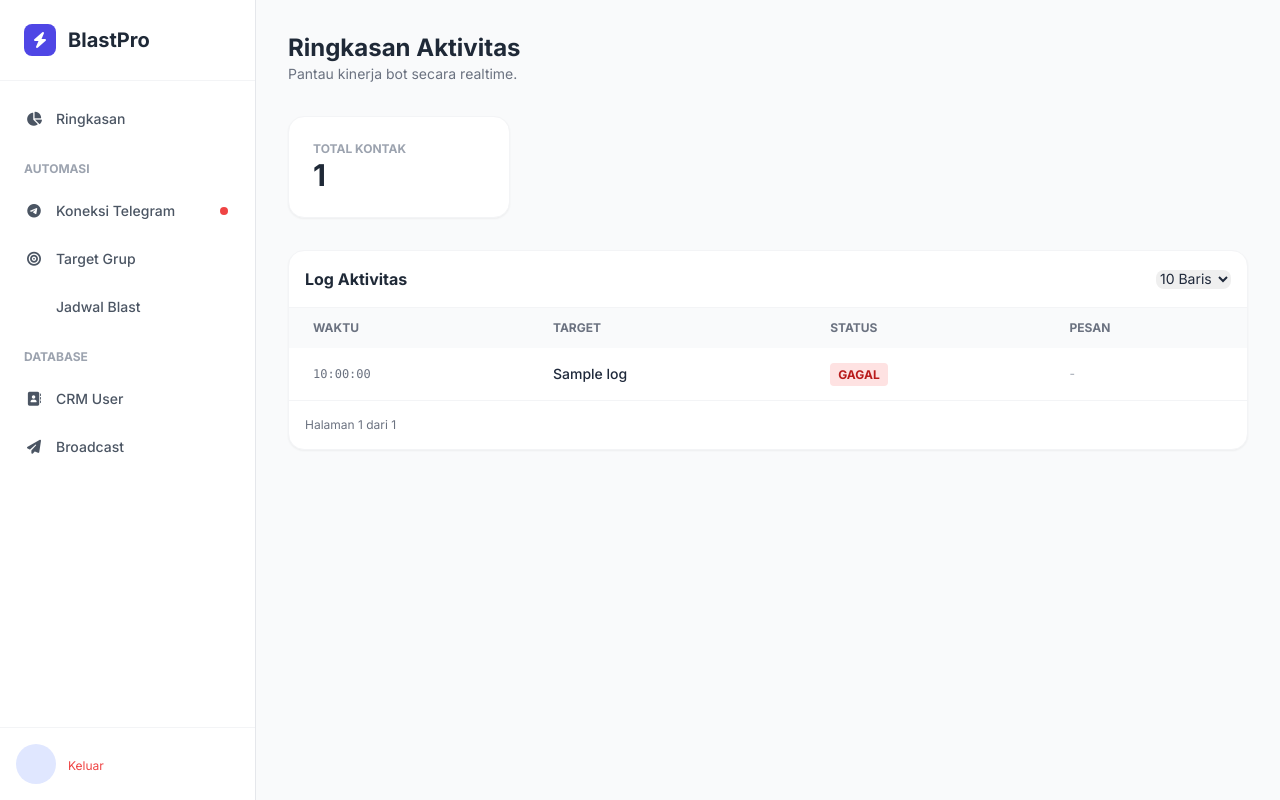
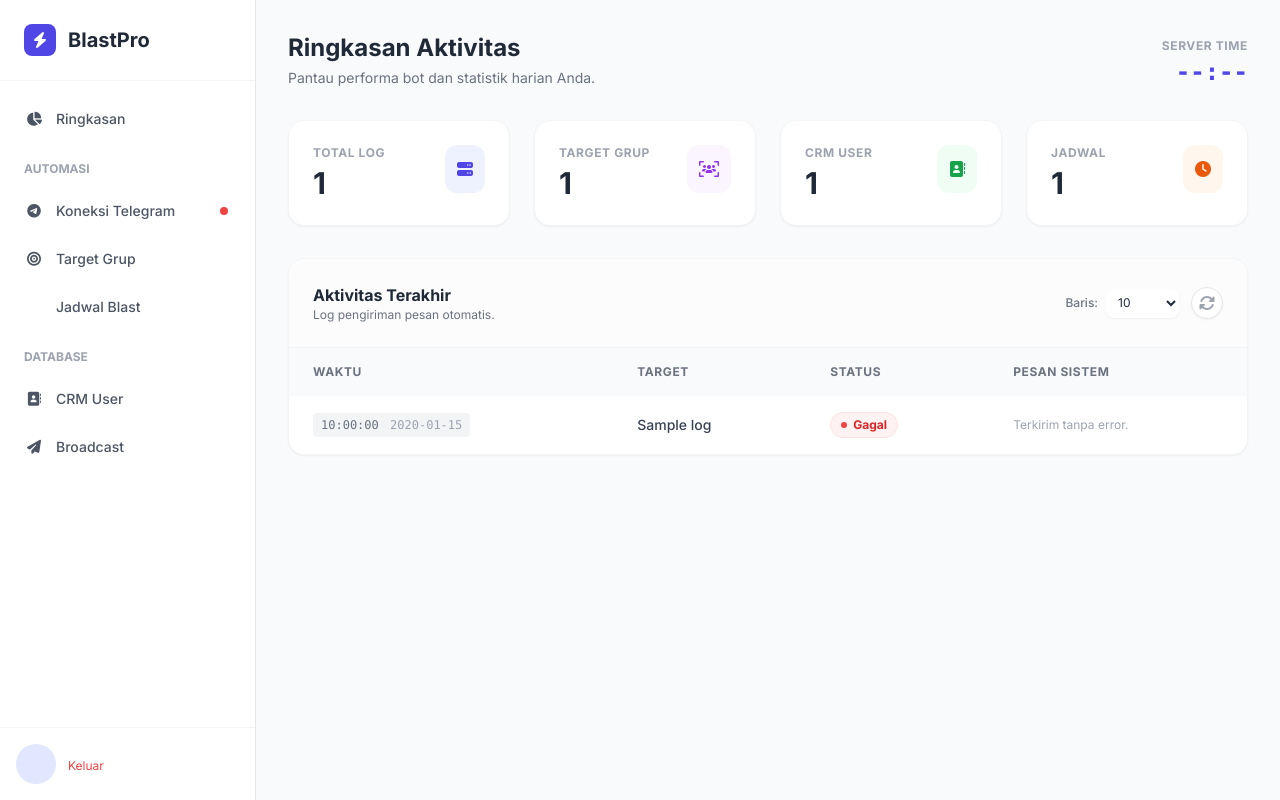
Before and after one commit to dikot0911/CrmBlastGrupAutomation, a Flask app: template templates/dashboard/index.html in a window 1280 px wide. Run offline with Flask 3, Linux system fonts and the light colour scheme; the template is opened without the code that fills it: most values are stand-ins (such as "Sample title", 1, 10 or a date in 2020); some libraries are stand-ins or nearby versions.

Commit message:
Update index.html

```diff
--- a/templates/dashboard/index.html
+++ b/templates/dashboard/index.html
@@ -2,79 +2,156 @@
 {% block title %}Ringkasan{% endblock %}
 
 {% block content %}
-<div class="mb-8">
-    <h1 class="text-2xl font-bold text-gray-800">Ringkasan Aktivitas</h1>
-    <p class="text-gray-500 text-sm">Pantau kinerja bot secara realtime.</p>
+<div class="flex justify-between items-end mb-8 animate-enter">
+    <div>
+        <h1 class="text-2xl font-bold text-gray-800">Ringkasan Aktivitas</h1>
+        <p class="text-gray-500 text-sm mt-1">Pantau performa bot dan statistik harian Anda.</p>
+    </div>
+    <div class="text-right hidden sm:block">
+        <span class="text-xs font-bold text-gray-400 uppercase tracking-wider">Server Time</span>
+        <div id="clock-widget" class="text-2xl font-mono font-bold text-indigo-600">--:--</div>
+    </div>
 </div>
 
-<!-- Stats -->
-<div class="grid grid-cols-1 md:grid-cols-4 gap-6 mb-8">
-    <!-- Stat Cards sama seperti sebelumnya... -->
-    <div class="bg-white p-6 rounded-2xl shadow-sm border border-gray-100">
-        <p class="text-xs font-bold text-gray-400 uppercase">Total Kontak</p>
-        <h3 class="text-3xl font-bold text-gray-800">{{ user_count }}</h3>
+<!-- Stats Grid -->
+<div class="grid grid-cols-1 md:grid-cols-4 gap-6 mb-8 animate-enter">
+    <!-- Stat 1 -->
+    <div class="bg-white p-6 rounded-2xl shadow-sm border border-gray-100 hover:shadow-md transition">
+        <div class="flex justify-between items-start">
+            <div>
+                <p class="text-gray-400 text-xs font-bold uppercase tracking-wider">Total Log</p>
+                <h3 class="text-3xl font-bold text-gray-800 mt-1">{{ total_logs if total_logs else logs|length }}</h3>
+            </div>
+            <div class="p-3 bg-indigo-50 text-indigo-600 rounded-xl"><i class="fa-solid fa-server"></i></div>
+        </div>
     </div>
-    <!-- ... tambahkan stat lain sesuai selera ... -->
+    <!-- Stat 2 -->
+    <div class="bg-white p-6 rounded-2xl shadow-sm border border-gray-100 hover:shadow-md transition">
+        <div class="flex justify-between items-start">
+            <div>
+                <p class="text-gray-400 text-xs font-bold uppercase tracking-wider">Target Grup</p>
+                <h3 class="text-3xl font-bold text-gray-800 mt-1">{{ targets|length }}</h3>
+            </div>
+            <div class="p-3 bg-purple-50 text-purple-600 rounded-xl"><i class="fa-solid fa-users-viewfinder"></i></div>
+        </div>
+    </div>
+    <!-- Stat 3 -->
+    <div class="bg-white p-6 rounded-2xl shadow-sm border border-gray-100 hover:shadow-md transition">
+        <div class="flex justify-between items-start">
+            <div>
+                <p class="text-gray-400 text-xs font-bold uppercase tracking-wider">CRM User</p>
+                <h3 class="text-3xl font-bold text-gray-800 mt-1">{{ user_count }}</h3>
+            </div>
+            <div class="p-3 bg-green-50 text-green-600 rounded-xl"><i class="fa-solid fa-address-book"></i></div>
+        </div>
+    </div>
+    <!-- Stat 4 -->
+    <div class="bg-white p-6 rounded-2xl shadow-sm border border-gray-100 hover:shadow-md transition">
+        <div class="flex justify-between items-start">
+            <div>
+                <p class="text-gray-400 text-xs font-bold uppercase tracking-wider">Jadwal</p>
+                <h3 class="text-3xl font-bold text-gray-800 mt-1">{{ schedules|length }}</h3>
+            </div>
+            <div class="p-3 bg-orange-50 text-orange-600 rounded-xl"><i class="fa-solid fa-clock"></i></div>
+        </div>
+    </div>
 </div>
 
-<!-- Logs Table dengan Pagination -->
-<div class="bg-white rounded-2xl shadow-sm border border-gray-100 overflow-hidden">
-    <div class="p-4 border-b border-gray-100 flex flex-col md:flex-row justify-between items-center gap-4">
-        <h3 class="font-bold text-gray-800">Log Aktivitas</h3>
+<!-- Logs Table -->
+<div class="bg-white rounded-2xl shadow-sm border border-gray-100 overflow-hidden animate-enter" style="animation-delay: 0.1s;">
+    <div class="p-6 border-b border-gray-100 flex flex-wrap justify-between items-center bg-gray-50/50 gap-4">
+        <div>
+            <h3 class="font-bold text-gray-800">Aktivitas Terakhir</h3>
+            <p class="text-xs text-gray-500">Log pengiriman pesan otomatis.</p>
+        </div>
 
-        <!-- Controls -->
-        <form class="flex items-center gap-2" method="GET">
-            <select name="per_page" onchange="this.form.submit()" class="text-sm border-gray-300 rounded-lg focus:ring-indigo-500 focus:border-indigo-500">
-                <option value="10" {% if per_page == 10 %}selected{% endif %}>10 Baris</option>
-                <option value="25" {% if per_page == 25 %}selected{% endif %}>25 Baris</option>
-                <option value="50" {% if per_page == 50 %}selected{% endif %}>50 Baris</option>
-            </select>
-        </form>
+        <div class="flex items-center gap-3">
+             <!-- Rows Per Page Selector -->
+            <form action="{{ url_for('dashboard_overview') }}" method="get" class="flex items-center gap-2">
+                <label for="per_page" class="text-xs text-gray-500 font-medium">Baris:</label>
+                <select name="per_page" id="per_page" onchange="this.form.submit()" class="text-xs border-gray-300 rounded-lg focus:ring-indigo-500 focus:border-indigo-500 py-1.5 pl-2 pr-6 bg-white shadow-sm">
+                    <option value="10" {% if per_page == 10 %}selected{% endif %}>10</option>
+                    <option value="25" {% if per_page == 25 %}selected{% endif %}>25</option>
+                    <option value="50" {% if per_page == 50 %}selected{% endif %}>50</option>
+                    <option value="100" {% if per_page == 100 %}selected{% endif %}>100</option>
+                </select>
+                <!-- Preserve other query params if needed in future -->
+            </form>
+
+            <button onclick="location.reload()" class="w-8 h-8 rounded-full bg-white border border-gray-200 text-gray-400 hover:text-indigo-600 flex items-center justify-center transition shadow-sm" title="Refresh Data">
+                <i class="fa-solid fa-sync-alt"></i>
+            </button>
+        </div>
     </div>
 
     <div class="overflow-x-auto">
         <table class="w-full text-left text-sm">
-            <thead class="bg-gray-50 text-gray-500 font-bold uppercase text-xs">
+            <thead class="bg-gray-50 text-gray-500 font-bold uppercase text-xs tracking-wider">
                 <tr>
-                    <th class="px-6 py-3">Waktu</th>
-                    <th class="px-6 py-3">Target</th>
-                    <th class="px-6 py-3">Status</th>
-                    <th class="px-6 py-3">Pesan</th>
+                    <th class="px-6 py-4">Waktu</th>
+                    <th class="px-6 py-4">Target</th>
+                    <th class="px-6 py-4">Status</th>
+                    <th class="px-6 py-4">Pesan Sistem</th>
                 </tr>
             </thead>
-            <tbody class="divide-y divide-gray-100">
+            <tbody class="divide-y divide-gray-100 bg-white">
                 {% for log in logs %}
-                <tr class="hover:bg-gray-50">
-                    <td class="px-6 py-4 font-mono text-xs text-gray-500">{{ log.created_at[11:19] }}</td>
-                    <td class="px-6 py-4 font-medium">{{ log.group_name }}</td>
+                <tr class="hover:bg-gray-50 transition group">
+                    <td class="px-6 py-4 whitespace-nowrap">
+                        <div class="font-mono text-xs text-gray-500 bg-gray-100 px-2 py-1 rounded inline-block">
+                            {{ log.created_at[11:19] }} <span class="text-gray-400 ml-1">{{ log.created_at[:10] }}</span>
+                        </div>
+                    </td>
+                    <td class="px-6 py-4 font-medium text-gray-700 group-hover:text-indigo-600 transition">
+                        {{ log.group_name }}
+                    </td>
                     <td class="px-6 py-4">
                         {% if 'SUCCESS' in log.status %}
-                            <span class="px-2 py-1 bg-green-100 text-green-700 rounded text-xs font-bold">SUKSES</span>
+                            <span class="inline-flex items-center gap-1.5 px-2.5 py-1 rounded-full text-xs font-bold bg-green-50 text-green-600 border border-green-100">
+                                <span class="w-1.5 h-1.5 rounded-full bg-green-500"></span> Sukses
+                            </span>
                         {% else %}
-                            <span class="px-2 py-1 bg-red-100 text-red-700 rounded text-xs font-bold">GAGAL</span>
+                            <span class="inline-flex items-center gap-1.5 px-2.5 py-1 rounded-full text-xs font-bold bg-red-50 text-red-600 border border-red-100">
+                                <span class="w-1.5 h-1.5 rounded-full bg-red-500"></span> Gagal
+                            </span>
                         {% endif %}
                     </td>
-                    <td class="px-6 py-4 text-xs text-gray-400 truncate max-w-xs">{{ log.error_message or '-' }}</td>
+                    <td class="px-6 py-4 text-gray-400 text-xs max-w-xs truncate">
+                        {{ log.error_message or 'Terkirim tanpa error.' }}
+                    </td>
                 </tr>
                 {% else %}
-                <tr><td colspan="4" class="px-6 py-8 text-center text-gray-400">Tidak ada data log.</td></tr>
+                <tr>
+                    <td colspan="4" class="px-6 py-12 text-center text-gray-400 bg-gray-50/30">
+                        <i class="fa-solid fa-inbox text-3xl mb-3 opacity-20 block"></i>
+                        Belum ada aktivitas tercatat hari ini.
+                    </td>
+                </tr>
                 {% endfor %}
             </tbody>
         </table>
     </div>
 
-    <!-- Pagination Buttons -->
-    <div class="p-4 border-t border-gray-100 flex justify-between items-center">
-        <span class="text-xs text-gray-500">Halaman {{ current_page }} dari {{ total_pages }}</span>
+    <!-- Pagination Controls -->
+    {% if total_pages > 1 %}
+    <div class="p-4 border-t border-gray-100 bg-gray-50 flex items-center justify-between">
+        <div class="text-xs text-gray-500">
+            Halaman <span class="font-bold">{{ current_page }}</span> dari <span class="font-bold">{{ total_pages }}</span>
+        </div>
         <div class="flex gap-2">
             {% if current_page > 1 %}
-            <a href="?page={{ current_page - 1 }}&per_page={{ per_page }}" class="px-3 py-1 border rounded hover:bg-gray-50 text-sm">Prev</a>
+            <a href="{{ url_for('dashboard_overview', page=current_page-1, per_page=per_page) }}" class="px-3 py-1 bg-white border border-gray-200 rounded-lg text-xs font-medium text-gray-600 hover:bg-gray-100 hover:text-indigo-600 transition shadow-sm">
+                <i class="fa-solid fa-chevron-left mr-1"></i> Prev
+            </a>
             {% endif %}
 
             {% if current_page < total_pages %}
-            <a href="?page={{ current_page + 1 }}&per_page={{ per_page }}" class="px-3 py-1 border rounded hover:bg-gray-50 text-sm">Next</a>
+            <a href="{{ url_for('dashboard_overview', page=current_page+1, per_page=per_page) }}" class="px-3 py-1 bg-white border border-gray-200 rounded-lg text-xs font-medium text-gray-600 hover:bg-gray-100 hover:text-indigo-600 transition shadow-sm">
+                Next <i class="fa-solid fa-chevron-right ml-1"></i>
+            </a>
             {% endif %}
         </div>
     </div>
+    {% endif %}
 </div>
 {% endblock %}
```
